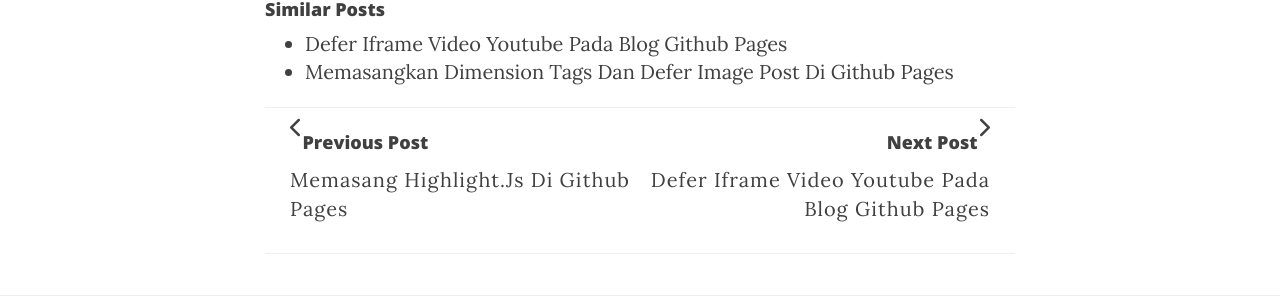
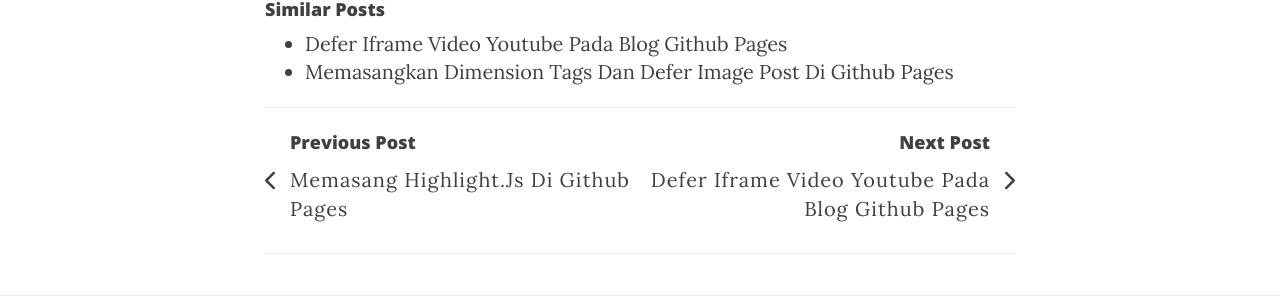
Before and after one commit to KompiAjaib/kompiajaib.github.io, a Jekyll site: the page built from _posts/2016-06-04-membuat-link-terbuka-di-tab-baru.markdown, in a window 1280 px wide. Shown: the part 1793-2101 px from the top of the page. Built offline with Jekyll 4.4.1, drawn with Linux system fonts in a browser that asks for light colours; nearby versions of some CDN libraries; comment, search, counter and statistics services are not loaded.

Commit message:
Update clean-blog.css

```diff
--- a/css/clean-blog.css
+++ b/css/clean-blog.css
@@ -391,8 +391,8 @@ form .row:first-child .floating-label-form-group {
   font-family: FontAwesome;
   font-size: 20px;
   line-height: 1;
-  float: left;
-  left: -25px;
+  position: absolute;
+  left: 0;
   top: 50%;
   margin-top: -10px;
 }
@@ -401,8 +401,8 @@ form .row:first-child .floating-label-form-group {
   font-family: FontAwesome;
   font-size: 20px;
   line-height: 1;
-  float: right;
-  right: -25px;
+  position: absolute;
+  right: 0;
   top: 50%;
   margin-top: -10px;
 }
```
